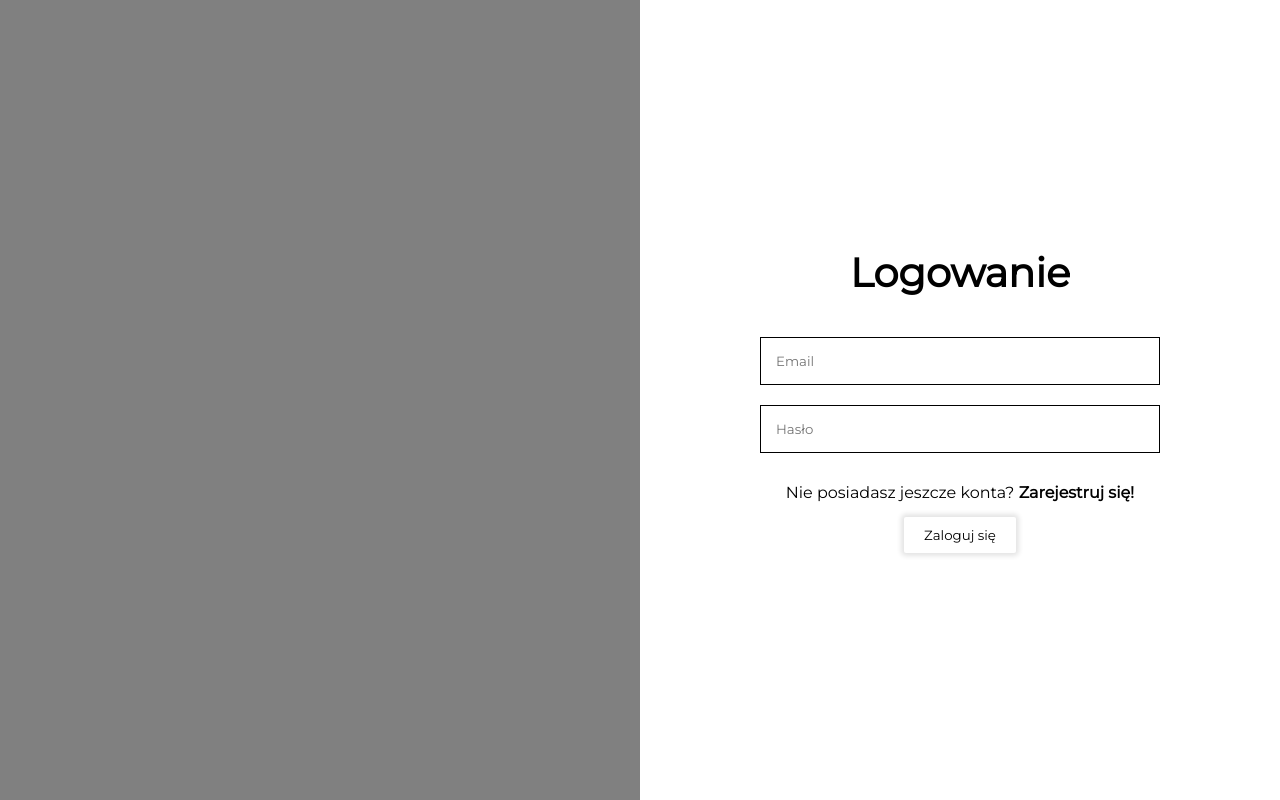
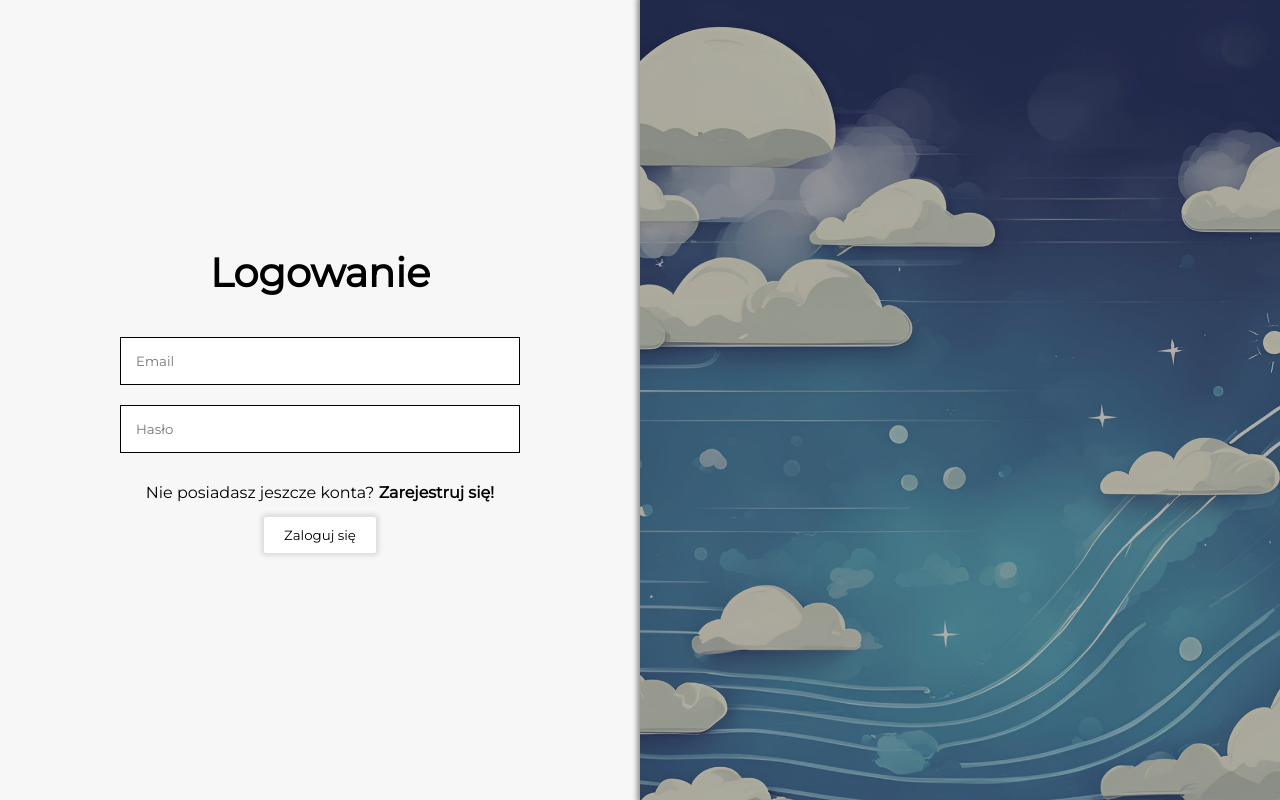
Before and after one commit to Ciczau/planetnik, a Next.js app in the folder app/: page /login in a window 1280 px wide. Built offline with nearby package versions, Linux system fonts and the light colour scheme; no server answers.

Commit message:
feat: login-register background and swapping sides according to type

```diff
--- a/app/src/app/sections/LoginRegister/LoginRegister.styled.tsx
+++ b/app/src/app/sections/LoginRegister/LoginRegister.styled.tsx
@@ -1,20 +1,24 @@
 import styled from "styled-components";
 
-export const Wrapper = styled.div`
+export const Wrapper = styled.div<{ reverse: boolean }>`
   width: 100vw;
   height: 100vh;
   display: flex;
+  flex-direction: ${({ reverse }) => (reverse ? "row-reverse" : "row")};
 `;
 
 export const LeftContainer = styled.div`
   height: 100%;
   width: 50%;
-  background-color: gray;
+  box-shadow: 0px 0px 5px 3px #00000068;
+  filter: brightness(0.7);
+  background: url("/background.png");
 `;
 
 export const RightContainer = styled.div`
   height: 100%;
   width: 50%;
+  background-color: #ececec71;
 `;
 
 export const Form = styled.form`
--- a/app/src/app/sections/LoginRegister/LoginRegister.tsx
+++ b/app/src/app/sections/LoginRegister/LoginRegister.tsx
@@ -78,7 +78,7 @@ const LoginRegister = ({ type }: Props) => {
   };
 
   return (
-    <S.Wrapper>
+    <S.Wrapper reverse={type === "login"}>
       <S.LeftContainer>
         {/*
           TODO: Add image here
```
Also changed, not shown: app/public/background.png (added).
